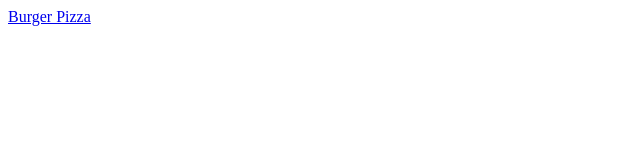
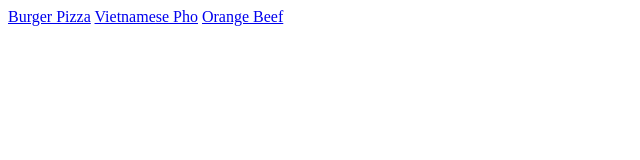
Before and after one commit to trungle15/odin-recipes, a plain HTML site: page index.html in a window 1280 px wide. Shown: the whole page, without its empty margins (0-640 px from the left). Drawn offline with Linux system fonts and the light colour scheme.

Commit message:
Add menu options

```diff
--- a/index.html
+++ b/index.html
@@ -8,5 +8,7 @@
 </head>
 <body>
     <a href="recipes/burger_pizza.html">Burger Pizza</a>
+    <a href="recipes/pho.html">Vietnamese Pho</a>
+    <a href="recipes/orange_beef.html">Orange Beef</a>
 </body>
 </html>
```
